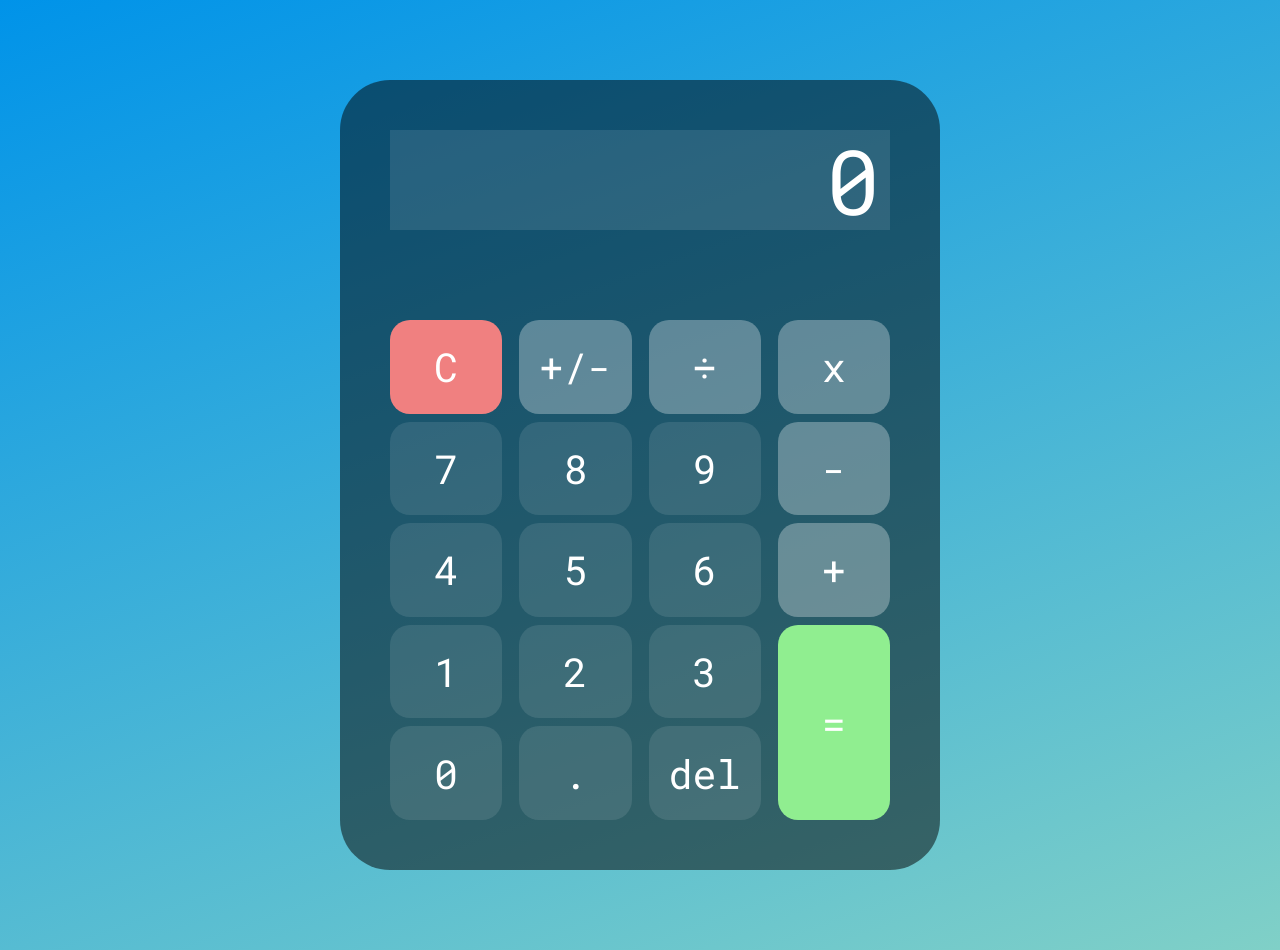
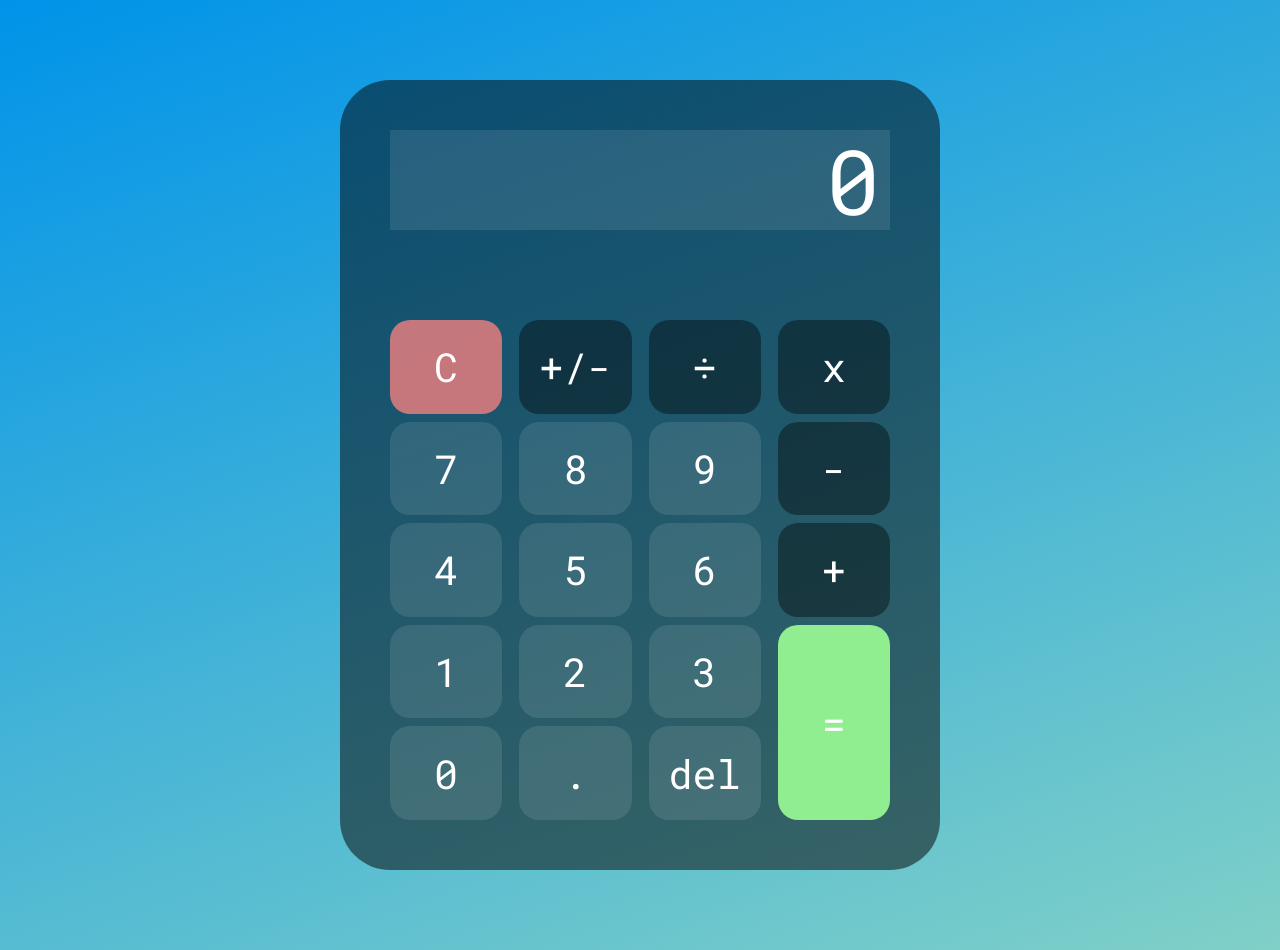
Before and after one commit to ferprimoso/calculator-app, a plain HTML site: page index.html in a window 1280 px wide. In both pictures the pointer is over the element 446 px from the left and 366 px from the top of the page. Drawn offline with Linux system fonts and the light colour scheme.

Commit message:
Add hover effect to buttons

```diff
--- a/style.css
+++ b/style.css
@@ -77,14 +77,31 @@ body {
     border-radius: 20px
 }
 
-.btn-equal { grid-area: 4 / 4 / 6 / 5;
+.btn-equal {
+    grid-area: 4 / 4 / 6 / 5;
     background-color: lightgreen;
 }
 
 .btn-op {
-    background-color: rgb(255, 255, 255, 0.3);
+    background-color: rgb(0, 0, 0, 0.4);
 }
 
 .btn-c {
     background-color: lightcoral;
 }
+
+.btn:hover {
+    background-color: rgb(255, 255, 255, 0.2);
+}
+
+.btn-op:hover {
+    background-color: rgb(0, 0, 0, 0.2);
+}
+
+.btn-c:hover {
+    background-color: rgb(240, 128, 128, 0.8);
+}
+
+.btn-equal:hover {
+    background-color: rgb(144, 238, 144, 0.8);
+}
```
